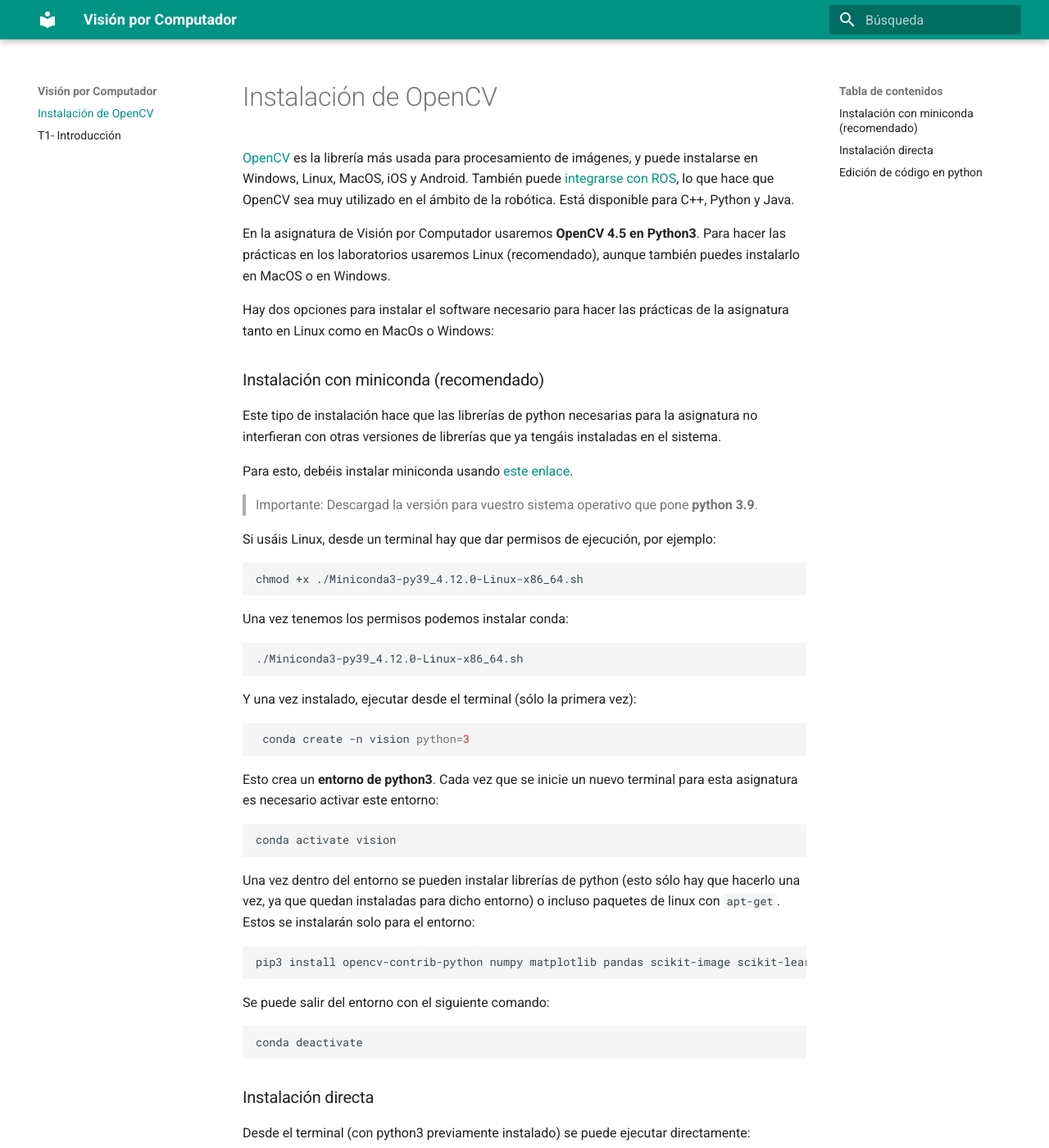
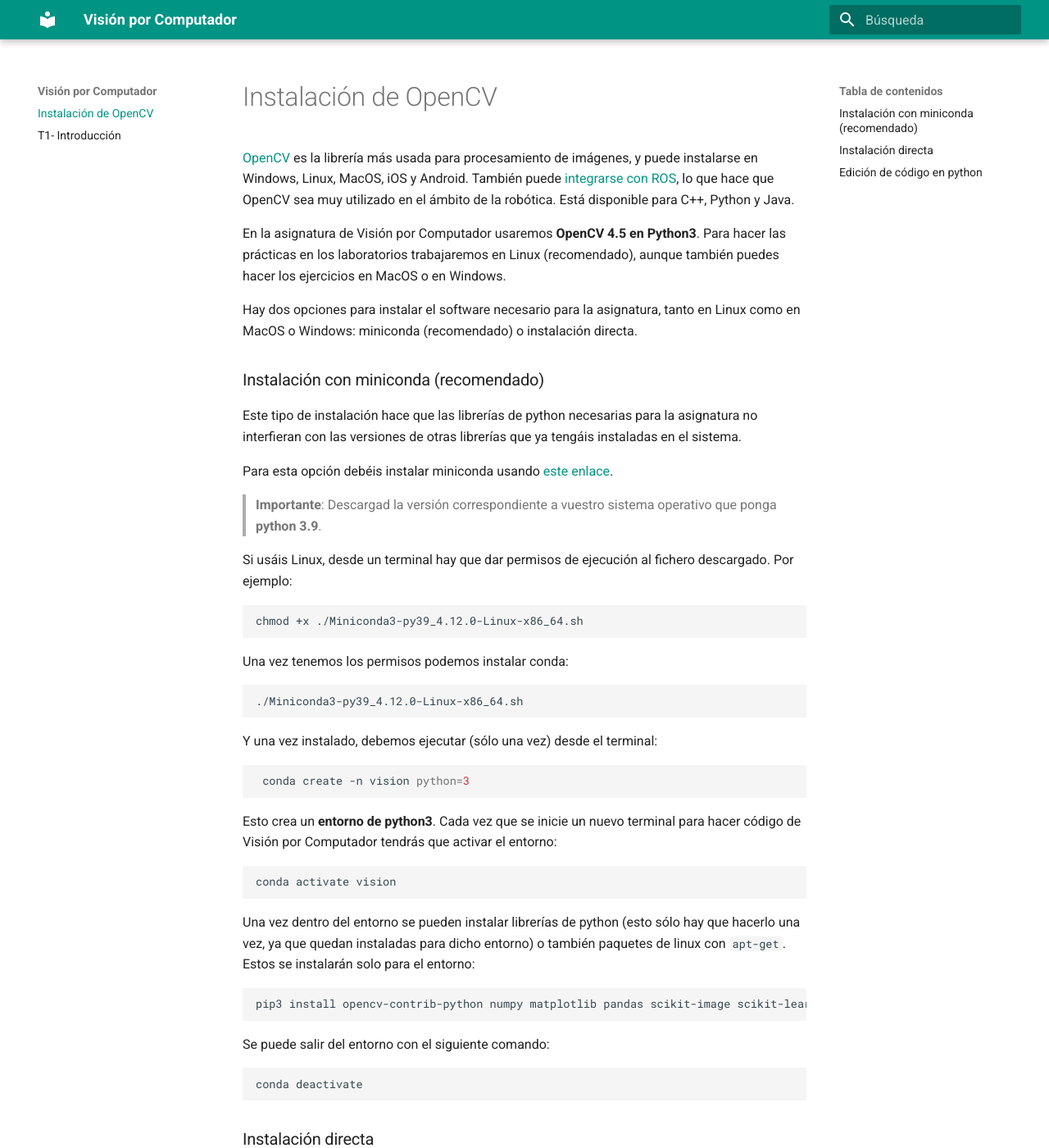
Before and after one commit to pertusa/VisionPorComputador, an MkDocs documentation site: the page built from docs/install.md, in a window 1280 px wide and 1400 px high. Shown: the whole window at 82% size. Built offline with MkDocs 1.6.1 and Material for MkDocs 9.7.7, drawn with Linux system fonts in a browser that asks for light colours; some of the changed text lies outside the part shown.

Commit message:
Install updated

````diff
--- a/docs/install.md
+++ b/docs/install.md
@@ -2,19 +2,19 @@
 
 [OpenCV](http://opencv.org) es la librería más usada para procesamiento de imágenes, y puede instalarse en Windows, Linux, MacOS, iOS y Android. También puede [integrarse con ROS](http://wiki.ros.org/vision_opencv), lo que hace que OpenCV sea muy utilizado en el ámbito de la robótica. Está disponible para C++, Python y Java.
 
-En la asignatura de Visión por Computador usaremos **OpenCV 4.5 en Python3**. Para hacer las prácticas en los laboratorios usaremos Linux (recomendado), aunque también puedes instalarlo en MacOS o en Windows.
+En la asignatura de Visión por Computador usaremos **OpenCV 4.5 en Python3**. Para hacer las prácticas en los laboratorios trabajaremos en Linux (recomendado), aunque también puedes hacer los ejercicios en MacOS o en Windows.
 
-Hay dos opciones para instalar el software necesario para hacer las prácticas de la asignatura tanto en Linux como en MacOs o Windows:
+Hay dos opciones para instalar el software necesario para la asignatura, tanto en Linux como en MacOS o Windows: miniconda (recomendado) o instalación directa.
 
 ### Instalación con miniconda (recomendado)
 
-Este tipo de instalación hace que las librerías de python necesarias para la asignatura no interfieran con otras versiones de librerías que ya tengáis instaladas en el sistema.
+Este tipo de instalación hace que las librerías de python necesarias para la asignatura no interfieran con las versiones de otras librerías que ya tengáis instaladas en el sistema.
 
-Para esto, debéis instalar miniconda usando [este enlace](https://docs.conda.io/en/latest/miniconda.html).
+Para esta opción debéis instalar miniconda usando [este enlace](https://docs.conda.io/en/latest/miniconda.html).
 
-> Importante: Descargad la versión para vuestro sistema operativo que pone **python 3.9**.
+> **Importante**: Descargad la versión correspondiente a vuestro sistema operativo que ponga **python 3.9**.
 
-Si usáis Linux, desde un terminal hay que dar permisos de ejecución, por ejemplo:
+Si usáis Linux, desde un terminal hay que dar permisos de ejecución al fichero descargado. Por ejemplo:
 
 ```zsh
 chmod +x ./Miniconda3-py39_4.12.0-Linux-x86_64.sh
@@ -25,19 +25,19 @@
 ./Miniconda3-py39_4.12.0-Linux-x86_64.sh
 ```
 
-Y una vez instalado, ejecutar desde el terminal (sólo la primera vez):
+Y una vez instalado, debemos ejecutar (sólo una vez) desde el terminal:
 
 ```zsh
  conda create -n vision python=3
 ```
 
-Esto crea un **entorno de python3**. Cada vez que se inicie un nuevo terminal para esta asignatura es necesario activar este entorno:
+Esto crea un **entorno de python3**. Cada vez que se inicie un nuevo terminal para hacer código de Visión por Computador tendrás que activar el entorno:
 
 ```zsh
 conda activate vision
 ```
 
-Una vez dentro del entorno se pueden instalar librerías de python (esto sólo hay que hacerlo una vez, ya que quedan instaladas para dicho entorno) o incluso paquetes de linux con `apt-get`. Estos se instalarán solo para el entorno:
+Una vez dentro del entorno se pueden instalar librerías de python (esto sólo hay que hacerlo una vez, ya que quedan instaladas para dicho entorno) o también paquetes de linux con `apt-get`. Estos se instalarán solo para el entorno:
 
 ```zsh
 pip3 install opencv-contrib-python numpy matplotlib pandas scikit-image scikit-learn
````
Also changed, not shown: other parts of docs/install.md (+2 -2 lines).
